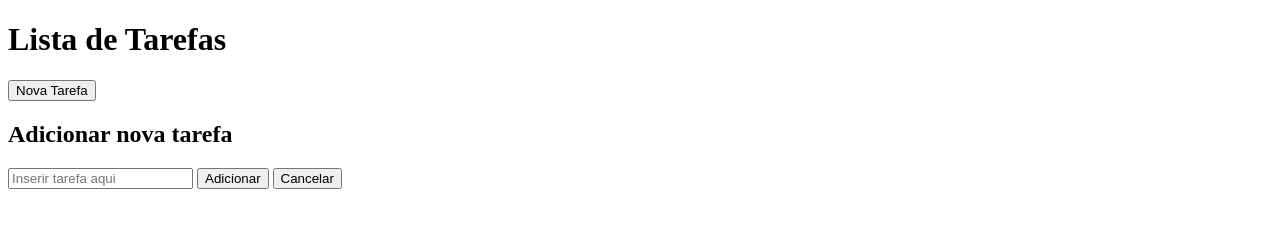
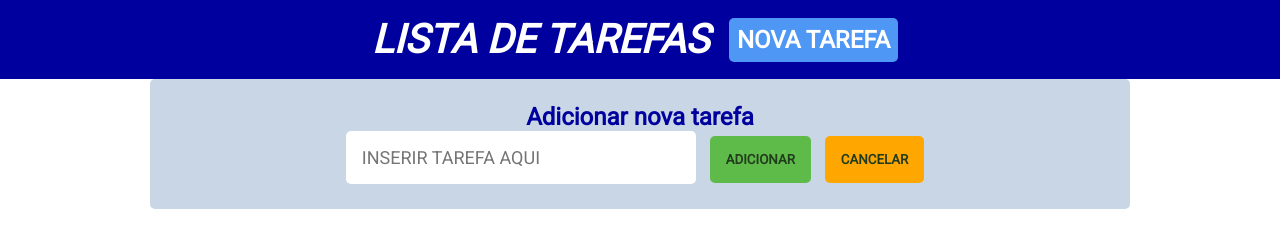
Before and after one commit to devsilveirasouza/curso_ebac_frontend, a plain HTML site: page index.html in a window 1280 px wide. Drawn offline with nearby package versions, Linux system fonts and the light colour scheme.

Commit message:
Estilização do formulário

```diff
--- a/index.html
+++ b/index.html
@@ -3,18 +3,21 @@
 <head>
     <meta charset="UTF-8">
     <link rel="stylesheet" href="style.css">
+    <link rel="preconnect" href="https://fonts.googleapis.com">
+    <link rel="preconnect" href="https://fonts.gstatic.com" crossorigin>
+    <link href="https://fonts.googleapis.com/css2?family=Bungee&family=Roboto&display=swap" rel="stylesheet">
     <title>Lista de tarefas</title>
 </head>
 <body>
     <header>
         <h1 class="titulo-principal">Lista de Tarefas</h1>
-        <button type="button" id="botao-nova-tarefa">Nova Tarefa</button>
+        <button type="button" id="btn-nova-tarefa">Nova Tarefa</button>
     </header>
     <form>
         <h2 class="subtitulo-tarefa">Adicionar nova tarefa</h2>
         <input type="text" id="tarefa-descricao" required placeholder="Inserir tarefa aqui"/>
-        <button type="submit">Adicionar</button>
-        <button type="reset" id="botao-cancelar">Cancelar</button>
+        <button type="submit" id="btn-adicionar">Adicionar</button>
+        <button type="reset" id="btn-cancelar">Cancelar</button>
     </form>
     <script src="https://code.jquery.com/jquery-3.7.0.min.js"></script>
     <script src="./main.js"></script>
--- a/style.css
+++ b/style.css
@@ -0,0 +1,102 @@
+* {
+    margin: 0;
+    padding: 0;
+    box-sizing: border-box;
+    font-family: Roboto, sans-serif;
+}
+
+header {
+    background-color:#00009f;
+    display: flex;
+    align-items: center;
+    justify-content: center;
+    width: 100%;
+    padding: 16px 0;
+    text-transform: uppercase;
+}
+
+.titulo-principal {
+    color: #fff;
+    font-size: 40px;
+    font-weight: bold;
+    font-style: italic;
+}
+
+#btn-nova-tarefa {
+    background-color: #4f99f5fc;
+    color: #fff;
+    font-size: 24px;
+    font-weight: bold;
+    margin-left: 20px;
+    padding: 8px;
+    border-radius: 5px;
+    border: none;
+    cursor: pointer;
+}
+
+#btn-nova-tarefa:hover {
+    color: #00009f;
+    background-color: #fff;
+}
+
+form {
+    width: 980px;
+    height: 130px;
+    margin: 0 auto;
+    background-color: #c8d6e5;
+    padding: 24px 0;
+    text-align: center;
+    border-radius: 5px;
+}
+
+.subtitulo-tarefa {
+    color: #00009f;
+    font-size: 24px;
+    font-weight: bold;
+    margin: px 5px;
+}
+
+input, button {
+    padding: 16px;
+    margin-right: 10px;
+    text-transform: uppercase;
+    border: none;
+    border-radius: 5px;
+}
+
+input {
+    width: 350px;
+    color: #00009f;
+    font-size: 18px;
+    outline: none;
+}
+
+#btn-adicionar {
+    background-color: #5ebb49;
+    font-weight: bold;
+    color: #223d1c;
+    border: none;
+    border-radius: 5px;
+    cursor: pointer;
+}
+
+#btn-cancelar {
+    background-color: rgb(255, 166, 0);
+    font-weight: bold;
+    color: #223d1c;
+    border: none;
+    border-radius: 5px;
+    cursor: pointer;
+}
+
+.az1 { color:#371be5 };
+.az2 { color:#2914d3 };
+.az3 { color:#1c0dc2 };
+.az4 { color:#0e07b0 };
+.az5 { color:#00009f };
+
+.vd1 { color:#447a38 };
+.vd2 { color:#335b2a };
+.vd3 { color:#223d1c };
+.vd4 { color:#111e0e };
+.vd5 { color:#000000 };
```
